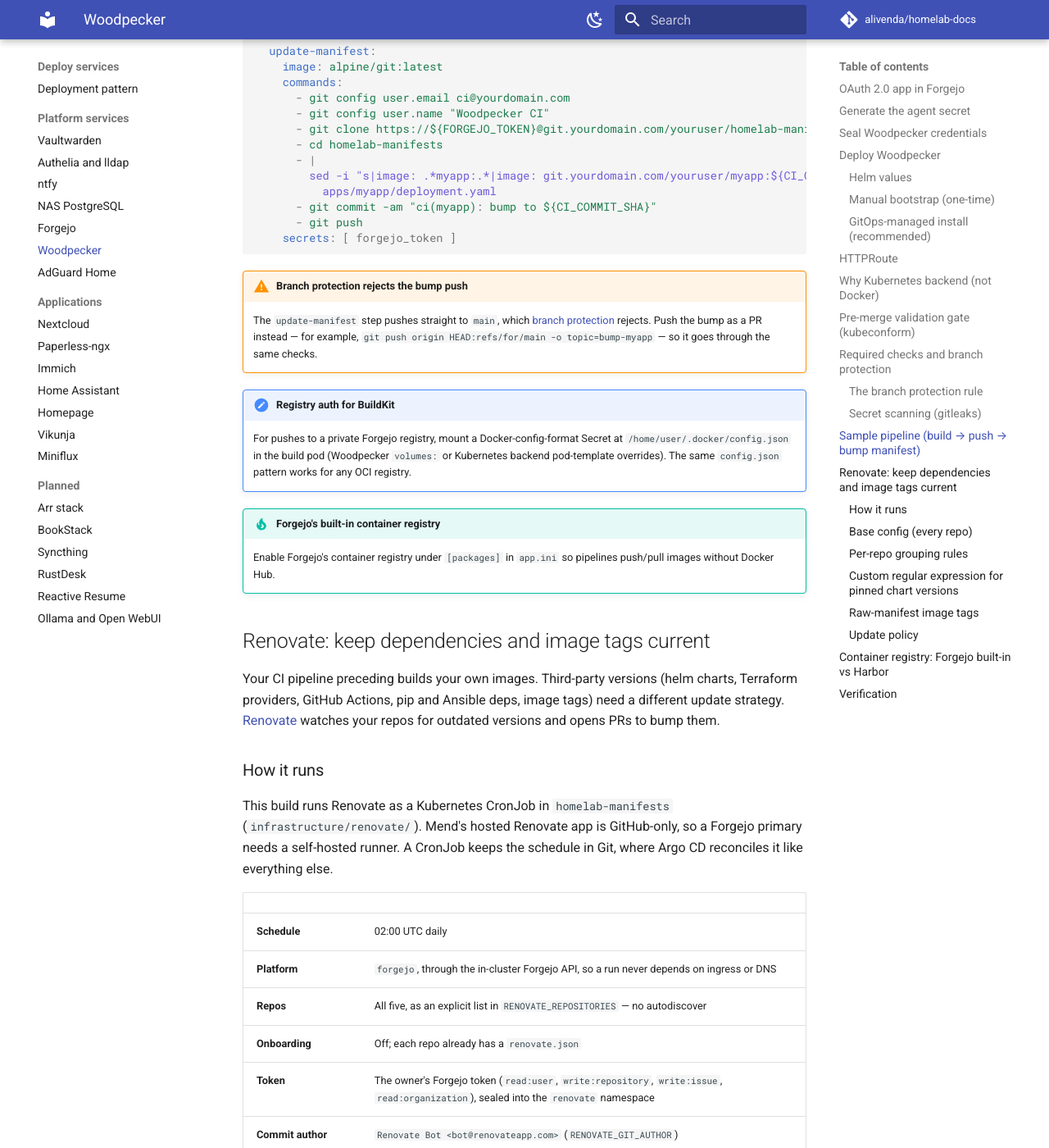
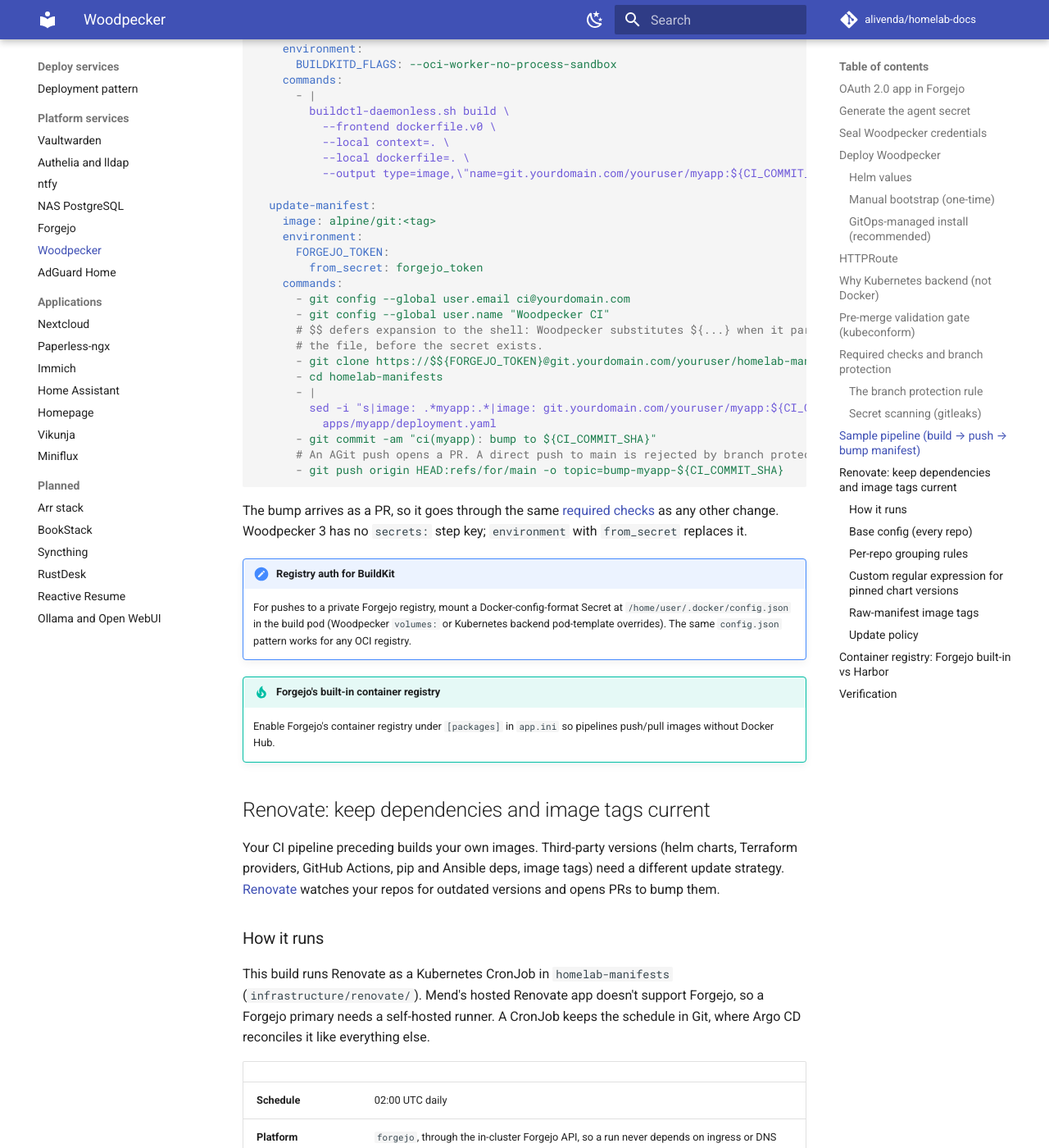
Before and after one commit to alivenda/homelab-docs, an MkDocs documentation site: the page built from docs/deploy/woodpecker.md, in a window 1280 px wide and 1400 px high, scrolled down 9184 px. Shown: the whole window at 82% size. Built offline with MkDocs 1.6.1 and Material for MkDocs 9.7.7, drawn with Linux system fonts in a browser that asks for light colours; comment, search, counter and statistics services are not loaded; some of the changed text lies outside the part shown.

Commit message:
docs: fix review findings and make Vale warnings fail CI

````diff
--- a/docs/deploy/woodpecker.md
+++ b/docs/deploy/woodpecker.md
@@ -1,9 +1,9 @@
 # Woodpecker
 
 !!! success "Status — Live"
-    Live in the cluster — the CI engine gating the homelab repos (today: manifest
-    validation on `homelab-manifests`). This runbook teaches the full pipeline through
-    image builds and GitOps deploys.
+    Live in the cluster — the CI engine gating the homelab repos (today: the
+    [required checks](#required-checks-and-branch-protection) on all five). This runbook
+    teaches the full pipeline through image builds and GitOps deploys.
 
 End-to-end pipeline: push code, auto-build container images, deploy to k3s through GitOps.
 
@@ -266,7 +266,9 @@ when:
 
 steps:
   kubeconform:
-    image: ghcr.io/yannh/kubeconform:v0.7.0-alpine
+    # Pin by digest too: upstream rebuilds the -alpine tag in place, and one such
+    # rebuild broke a previously green pipeline.
+    image: ghcr.io/yannh/kubeconform:v0.8.0-alpine@sha256:<digest>
     commands:
       - |
         find apps infrastructure bootstrap -name '*.yaml' \
@@ -298,12 +300,13 @@ Every homelab repo runs a Woodpecker pipeline on each pull request and each push
 |---|---|
 | `homelab-manifests` | gitleaks, kubeconform |
 | `homelab-ansible` | gitleaks, pre-commit (`ansible-lint`, YAML, private keys) |
-| `homelab-terraform` | gitleaks, `tofu fmt -check`, `tofu validate` |
+| `homelab-terraform` | gitleaks, `tofu fmt -check -recursive`, `tofu validate` |
 | `homelab-docs` | gitleaks, `mkdocs build --strict`, Vale |
 | `homelab-secrets` | gitleaks, pre-commit (SOPS encryption checks, private keys) |
 
 A failed pipeline sends an ntfy push through its `notify-failure` step, which reads
-`ntfy_token`, a Woodpecker secret on the org.
+`ntfy_token`, a Woodpecker secret on the org. Enable the secret for both push and
+pull_request events, or failures on Renovate's PRs stay silent.
 
 ### The branch protection rule
 
@@ -313,17 +316,24 @@ A failed pipeline sends an ntfy push through its `notify-failure` step, which re
 | **Direct pushes** | Blocked, for admins too |
 | **Required status** | `ci/woodpecker/pr/woodpecker` |
 | **Approvals** | 0 — Forgejo doesn't let you approve your own PR |
-| **Outdated branches** | Allowed — CI tests the PR's head, not the merged result |
+| **Outdated branches** | Allowed, so a PR behind `main` can pass CI and still break `main` |
 
 AGit pushes still work: they go to `refs/for/main`, which Forgejo handles as a pull
 request, not as a push to `main`. To give every repo the same rule, apply it through the
-API with a Forgejo token that has `write:repository`:
+API with a Forgejo token that has `write:repository`. Replace `<org>` and the repo list
+with yours:
 
 ```fish
 read -s -P 'Forgejo token: ' tok
 set rule '{"rule_name":"main","enable_push":false,"enable_status_check":true,"status_check_contexts":["ci/woodpecker/pr/woodpecker"],"apply_to_admins":true,"required_approvals":0}'
-curl -fsS -X POST -H "Authorization: token $tok" -H 'Content-Type: application/json' -d $rule https://git.yourdomain.com/api/v1/repos/<org>/<repo>/branch_protections
+for repo in homelab-manifests homelab-ansible homelab-terraform homelab-docs homelab-secrets
+    curl -fsS -X POST -H "Authorization: token $tok" -H 'Content-Type: application/json' -d $rule https://git.yourdomain.com/api/v1/repos/<org>/$repo/branch_protections
+end
+set -e tok
 ```
+
+The create call fails if the repo already has a rule named `main`. To change an existing
+rule, send the same body with `PATCH` to `/branch_protections/main`.
 
 !!! warning "There's no direct-push escape hatch"
     With the rule applied to admins, a hotfix to `main` also needs a PR with a passing
@@ -354,7 +364,7 @@ steps:
 ```
 
 - **The clone override.** Woodpecker's default clone is shallow and treeless
-  (`--depth=1 --filter=tree:0`), which gives gitleaks one commit to scan. Any
+  (`--depth=1 --filter=tree:0`), and gitleaks can't read history from it. Any
   `woodpeckerci/plugin-git` image stays on Woodpecker's trusted-clone list, so the
   override keeps the clone credentials.
 - **The two guard commands.** gitleaks exits 0 when git fails or the history is
@@ -393,25 +403,28 @@ steps:
           --output type=image,\"name=git.yourdomain.com/youruser/myapp:${CI_COMMIT_SHA},git.yourdomain.com/youruser/myapp:latest\",push=true
 
   update-manifest:
-    image: alpine/git:latest
+    image: alpine/git:<tag>
+    environment:
+      FORGEJO_TOKEN:
+        from_secret: forgejo_token
     commands:
-      - git config user.email ci@yourdomain.com
-      - git config user.name "Woodpecker CI"
-      - git clone https://${FORGEJO_TOKEN}@git.yourdomain.com/youruser/homelab-manifests.git
+      - git config --global user.email ci@yourdomain.com
+      - git config --global user.name "Woodpecker CI"
+      # $$ defers expansion to the shell: Woodpecker substitutes ${...} when it parses
+      # the file, before the secret exists.
+      - git clone https://$${FORGEJO_TOKEN}@git.yourdomain.com/youruser/homelab-manifests.git
       - cd homelab-manifests
       - |
         sed -i "s|image: .*myapp:.*|image: git.yourdomain.com/youruser/myapp:${CI_COMMIT_SHA}|" \
           apps/myapp/deployment.yaml
       - git commit -am "ci(myapp): bump to ${CI_COMMIT_SHA}"
-      - git push
-    secrets: [ forgejo_token ]
+      # An AGit push opens a PR. A direct push to main is rejected by branch protection.
+      - git push origin HEAD:refs/for/main -o topic=bump-myapp-${CI_COMMIT_SHA}
 ```
 
-!!! warning "Branch protection rejects the bump push"
-    The `update-manifest` step pushes straight to `main`, which
-    [branch protection](#the-branch-protection-rule) rejects. Push the bump as a PR
-    instead — for example, `git push origin HEAD:refs/for/main -o topic=bump-myapp` — so
-    it goes through the same checks.
+The bump arrives as a PR, so it goes through the same
+[required checks](#the-branch-protection-rule) as any other change. Woodpecker 3 has no
+`secrets:` step key; `environment` with `from_secret` replaces it.
 
 !!! note "Registry auth for BuildKit"
     For pushes to a private Forgejo registry, mount a Docker-config-format Secret at `/home/user/.docker/config.json` in the build pod (Woodpecker `volumes:` or Kubernetes backend pod-template overrides). The same `config.json` pattern works for any OCI registry.
@@ -426,8 +439,8 @@ Your CI pipeline preceding builds your own images. Third-party versions (helm ch
 ### How it runs
 
 This build runs Renovate as a Kubernetes CronJob in `homelab-manifests`
-(`infrastructure/renovate/`). Mend's hosted Renovate app is GitHub-only, so a Forgejo
-primary needs a self-hosted runner. A CronJob keeps the schedule in Git, where Argo CD
+(`infrastructure/renovate/`). Mend's hosted Renovate app doesn't support Forgejo, so a
+Forgejo primary needs a self-hosted runner. A CronJob keeps the schedule in Git, where Argo CD
 reconciles it like everything else.
 
 | | |
@@ -461,15 +474,14 @@ that's an accepted trade-off.
 
     steps:
       renovate:
-        image: ghcr.io/renovatebot/renovate:latest
+        image: ghcr.io/renovatebot/renovate:<version>
         environment:
-          RENOVATE_PLATFORM: gitea         # Forgejo speaks Gitea API
+          RENOVATE_PLATFORM: forgejo
           RENOVATE_ENDPOINT: https://git.yourdomain.com
           RENOVATE_TOKEN:
             from_secret: renovate_token
           RENOVATE_AUTODISCOVER: "true"
           LOG_LEVEL: info
-        secrets: [ renovate_token ]
     ```
 
     In Woodpecker, schedule the cron `renovate` to run nightly. With
@@ -497,7 +509,7 @@ Every homelab repo ships a `renovate.json` that extends `config:recommended` and
 Terraform, Woodpecker pipelines, pip requirements, `ansible-galaxy`, Dockerfiles, and
 more. The `kubernetes` manager has no default file pattern, so raw manifests need the
 explicit configuration [below](#raw-manifest-image-tags). The `dependencies` label must
-exist in each repo; Renovate drops a missing label without an error.
+exist in each repo or in the org; Renovate drops a missing label without an error.
 
 ### Per-repo grouping rules
 
@@ -520,12 +532,12 @@ Each repo adds a single grouping rule for its primary manager so related bumps l
   {
     "customType": "regex",
     "managerFilePatterns": [
-      "(^|/)README\\.md$",
-      "(^|/)bootstrap/.+\\.yaml$"
+      "/(^|\\/)README\\.md$/",
+      "/(^|\\/)bootstrap\\/.+\\.yaml$/"
     ],
     "matchStrings": [
-      "# renovate: datasource=(?<datasource>\\S+) depName=(?<depName>\\S+) registryUrl=(?<registryUrl>\\S+)[\\s\\S]{0,200}?--version (?<currentValue>\\S+)",
-      "# renovate: datasource=(?<datasource>\\S+) depName=(?<depName>\\S+) registryUrl=(?<registryUrl>\\S+)[\\s\\S]{0,200}?targetRevision: (?<currentValue>\\S+)"
+      "# renovate: datasource=(?<datasource>\\S+) depName=(?<depName>\\S+)(?: registryUrl=(?<registryUrl>\\S+))?[\\s\\S]{0,200}?--version (?<currentValue>\\S+)",
+      "# renovate: datasource=(?<datasource>\\S+) depName=(?<depName>\\S+)(?: registryUrl=(?<registryUrl>\\S+))?[\\s\\S]{0,200}?targetRevision: (?<currentValue>\\S+)"
     ],
     "versioningTemplate": "semver"
   }
@@ -553,19 +565,21 @@ manager with explicit file patterns:
 }
 ```
 
-Three package rules go with it:
+Four package rules go with it:
 
 - **The CronJob's own image** stays with the custom regular expression. A rule turns the
   `kubernetes` manager off for `infrastructure/renovate/manifests/cronjob.yaml`.
 - **Homepage** PRs carry a note to diff the image's `src/skeleton/` against the
   ConfigMap keys before merging. A missing skeleton file crash-loops the pod on its
   read-only config mount.
-- **local-path-provisioner** PRs say its manifest is vendored from
-  upstream, so a bump can also need RBAC or ConfigMap changes. **Paperless-ngx** major
-  PRs carry the environment changes the new major requires.
+- **local-path-provisioner** PRs say its manifest is vendored from upstream, so a bump
+  can also need RBAC or ConfigMap changes.
+- **Paperless-ngx** major PRs list the environment changes the new major requires. Add
+  them to the PR before you merge.
 
-An image with no tag resolves to whatever `latest` was when a node first pulled it, and
-Renovate can't track it. Pin every image to a tag.
+An image with no tag means `latest`. With the default pull policy, every pod start can
+pull a different version; with `IfNotPresent`, each node keeps whatever it pulled first.
+Either way, Renovate can't track it. Pin every image to a tag.
 
 ### Update policy
 
````
Also changed, not shown: .woodpecker.yml (+7 -2 lines), STYLE.md (+2 -1 lines), docs/deploy/ntfy.md (+1 -1 lines), docs/operate/cold-shutdown.md (+1 -1 lines), 2 other files.
